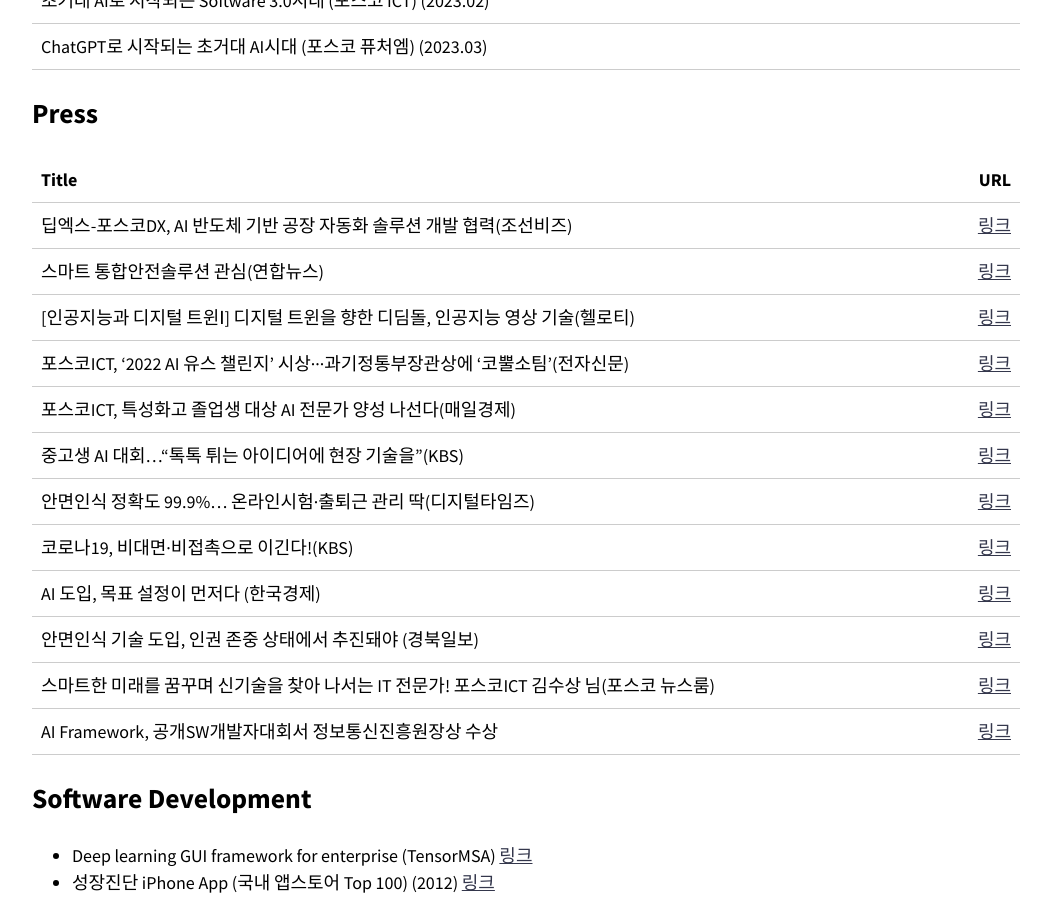
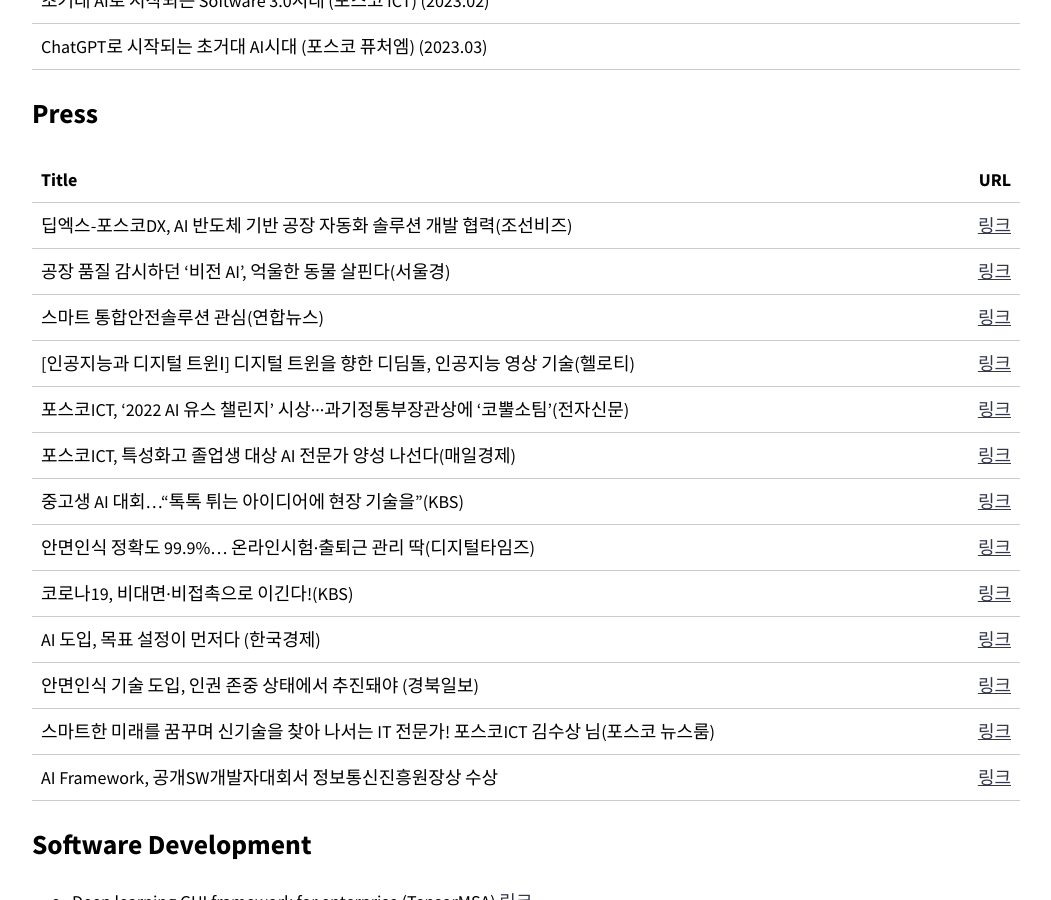
Before and after one commit to healess/healess.github.io, a Jekyll site: the page built from index.md, in a window 1280 px wide and 900 px high, scrolled down 1973 px. Shown: the whole window, without its empty margins (114-1165 px from the left). Built offline with Jekyll 4.4.1, drawn with Linux system fonts in a browser that asks for light colours; nearby versions of some CDN libraries.

Commit message:
add press

```diff
--- a/index.md
+++ b/index.md
@@ -64,6 +64,7 @@ entries_layout: grid
 | Title | URL |
 | :------------ | ------------: |
 | 딥엑스-포스코DX, AI 반도체 기반 공장 자동화 솔루션 개발 협력(조선비즈)|[링크](https://n.news.naver.com/mnews/article/366/0000891836?sid=105) |
+| 공장 품질 감시하던 ‘비전 AI’, 억울한 동물 살핀다(서울경)|[링크](https://n.news.naver.com/mnews/article/011/0004172565?sid=105) |
 | 스마트 통합안전솔루션 관심(연합뉴스)|[링크](https://n.news.naver.com/mnews/article/001/0013515094?sid=105) |
 | [인공지능과 디지털 트윈Ⅰ] 디지털 트윈을 향한 디딤돌, 인공지능 영상 기술(헬로티)|[링크](https://www.hellot.net/news/article.html?no=58170) |
 | 포스코ICT, '2022 AI 유스 챌린지' 시상···과기정통부장관상에 '코뿔소팀'(전자신문)|[링크](https://www.etnews.com/20220825000094) |
```
